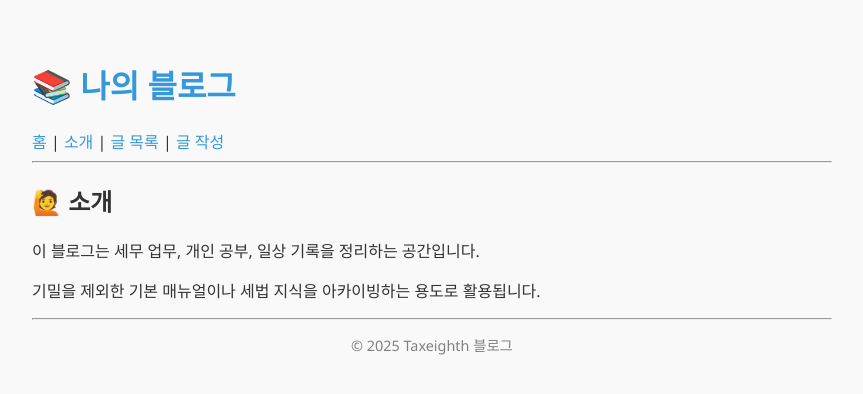
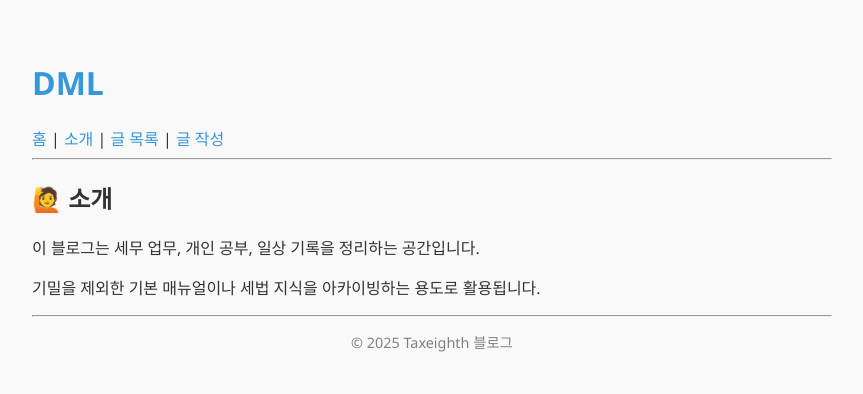
Before and after one commit to Taxeighth/flask-blog, a Flask app: page /about in a window 1280 px wide. Shown: the top 394 px of the page, without its empty margins (208-1071 px from the left). Run offline with Flask 3, Linux system fonts and the light colour scheme.

Commit message:
템플릿 리팩토링 및 디자인 통일

```diff
--- a/templates/base.html
+++ b/templates/base.html
@@ -7,7 +7,7 @@
 </head>
 <body>
     <header>
-        <h1><a href="/">📚 나의 블로그</a></h1>
+        <h1><a href="/">DML</a></h1>
         <nav>
             <a href="/">홈</a> |
             <a href="/about">소개</a> |
```
